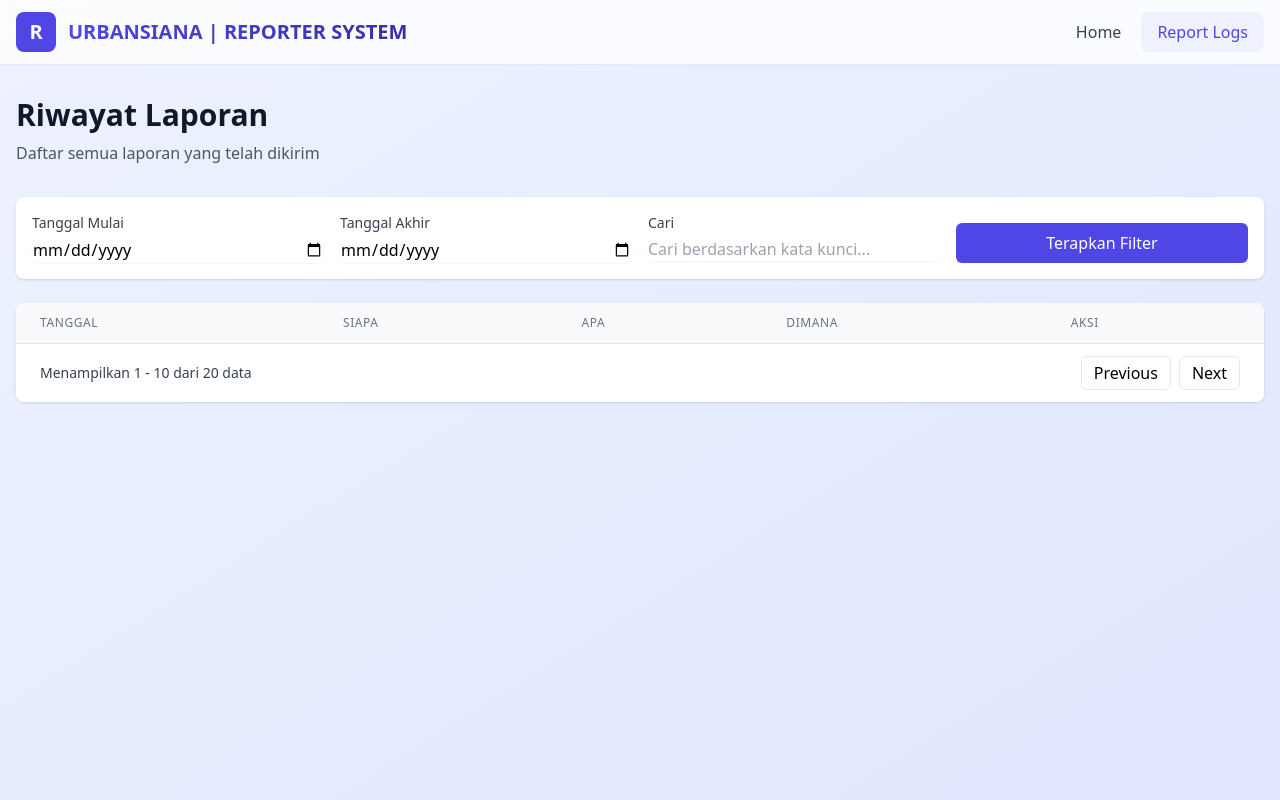
After one commit to Gayu2555/Field-Reporter, a PHP site: page /report_log.php in a window 1280 px wide. The commit adds this page. Run offline with PHP 8.4, Linux system fonts and the light colour scheme; lists and menus that the app fills with data are empty; some libraries are stand-ins or nearby versions.

Commit message:
nambahin fitur report log

````diff
--- a/dashboard.php
+++ b/dashboard.php
@@ -31,7 +31,7 @@
                     <a href="index.html" class="text-gray-700 hover:text-indigo-600 hover:bg-indigo-50 px-4 py-2 rounded-lg transition-colors">
                         Home
                     </a>
-                    <a href="report-logs.html" class="text-gray-700 hover:text-indigo-600 hover:bg-indigo-50 px-4 py-2 rounded-lg transition-colors">
+                    <a href="report_log.php" class="text-gray-700 hover:text-indigo-600 hover:bg-indigo-50 px-4 py-2 rounded-lg transition-colors">
                         Report Logs
                     </a>
                 </div>
@@ -275,7 +275,7 @@
                         formData.append('photos[]', photo);
                     });
 
-                    const response = await fetch('backend/report.php', {
+                    const response = await fetch('backend/proces.php', {
                         method: 'POST',
                         body: formData
                     });
--- a/index.php
+++ b/index.php
@@ -177,4 +177,3 @@
 </body>
 
 </html>
-```
--- /dev/null
+++ b/report_log.php
@@ -0,0 +1,280 @@
+<!-- report-logs.html -->
+<!DOCTYPE html>
+<html lang="id">
+
+<head>
+    <meta charset="UTF-8">
+    <meta name="viewport" content="width=device-width, initial-scale=1.0">
+    <title>Report Logs - URBANSIANA</title>
+    <script src="https://cdn.tailwindcss.com"></script>
+    <script src="https://cdnjs.cloudflare.com/ajax/libs/luxon/3.4.4/luxon.min.js"></script>
+</head>
+
+<body class="bg-gradient-to-br from-indigo-50 to-indigo-100 min-h-screen">
+    <!-- Navbar - sama seperti index.html -->
+    <nav class="bg-white/80 backdrop-blur-md border-b border-indigo-100 sticky top-0 z-50">
+        <div class="max-w-7xl mx-auto px-4">
+            <div class="flex justify-between h-16">
+                <div class="flex items-center space-x-3">
+                    <div class="h-10 w-10 bg-indigo-600 rounded-lg flex items-center justify-center">
+                        <span class="text-white text-xl font-bold">R</span>
+                    </div>
+                    <span class="text-xl font-bold bg-gradient-to-r from-indigo-600 to-indigo-800 bg-clip-text text-transparent">
+                        URBANSIANA | REPORTER SYSTEM
+                    </span>
+                </div>
+
+                <div class="hidden md:flex items-center space-x-1">
+                    <a href="index.html" class="text-gray-700 hover:text-indigo-600 hover:bg-indigo-50 px-4 py-2 rounded-lg transition-colors">
+                        Home
+                    </a>
+                    <a href="report-logs.html" class="text-indigo-600 bg-indigo-50 px-4 py-2 rounded-lg transition-colors">
+                        Report Logs
+                    </a>
+                </div>
+            </div>
+        </div>
+    </nav>
+
+    <div class="max-w-7xl mx-auto py-8 px-4">
+        <!-- Header Section -->
+        <div class="mb-8">
+            <h1 class="text-3xl font-bold text-gray-900">Riwayat Laporan</h1>
+            <p class="mt-2 text-gray-600">Daftar semua laporan yang telah dikirim</p>
+        </div>
+
+        <!-- Filter Section -->
+        <div class="bg-white rounded-lg shadow p-4 mb-6">
+            <div class="grid grid-cols-1 md:grid-cols-4 gap-4">
+                <div>
+                    <label class="block text-sm font-medium text-gray-700">Tanggal Mulai</label>
+                    <input type="date" id="startDate" class="mt-1 block w-full rounded-md border-gray-300 shadow-sm focus:border-indigo-500 focus:ring-indigo-500">
+                </div>
+                <div>
+                    <label class="block text-sm font-medium text-gray-700">Tanggal Akhir</label>
+                    <input type="date" id="endDate" class="mt-1 block w-full rounded-md border-gray-300 shadow-sm focus:border-indigo-500 focus:ring-indigo-500">
+                </div>
+                <div>
+                    <label class="block text-sm font-medium text-gray-700">Cari</label>
+                    <input type="text" id="searchInput" placeholder="Cari berdasarkan kata kunci..."
+                        class="mt-1 block w-full rounded-md border-gray-300 shadow-sm focus:border-indigo-500 focus:ring-indigo-500">
+                </div>
+                <div class="flex items-end">
+                    <button id="filterBtn" class="w-full bg-indigo-600 text-white px-4 py-2 rounded-md hover:bg-indigo-700 transition-colors">
+                        Terapkan Filter
+                    </button>
+                </div>
+            </div>
+        </div>
+
+        <!-- Reports Table -->
+        <div class="bg-white rounded-lg shadow overflow-hidden">
+            <div class="overflow-x-auto">
+                <table class="min-w-full divide-y divide-gray-200">
+                    <thead class="bg-gray-50">
+                        <tr>
+                            <th class="px-6 py-3 text-left text-xs font-medium text-gray-500 uppercase tracking-wider">Tanggal</th>
+                            <th class="px-6 py-3 text-left text-xs font-medium text-gray-500 uppercase tracking-wider">Siapa</th>
+                            <th class="px-6 py-3 text-left text-xs font-medium text-gray-500 uppercase tracking-wider">Apa</th>
+                            <th class="px-6 py-3 text-left text-xs font-medium text-gray-500 uppercase tracking-wider">Dimana</th>
+                            <th class="px-6 py-3 text-left text-xs font-medium text-gray-500 uppercase tracking-wider">Aksi</th>
+                        </tr>
+                    </thead>
+                    <tbody id="reportsTableBody" class="bg-white divide-y divide-gray-200">
+                        <!-- Data akan diisi melalui JavaScript -->
+                    </tbody>
+                </table>
+            </div>
+
+            <!-- Pagination -->
+            <div class="bg-white px-4 py-3 border-t border-gray-200 sm:px-6">
+                <div class="flex justify-between items-center">
+                    <div class="text-sm text-gray-700">
+                        Menampilkan <span id="startCount">1</span> - <span id="endCount">10</span> dari
+                        <span id="totalCount">20</span> data
+                    </div>
+                    <div class="flex space-x-2">
+                        <button id="prevPage" class="px-3 py-1 border rounded-md hover:bg-gray-50">
+                            Previous
+                        </button>
+                        <button id="nextPage" class="px-3 py-1 border rounded-md hover:bg-gray-50">
+                            Next
+                        </button>
+                    </div>
+                </div>
+            </div>
+        </div>
+    </div>
+
+    <!-- Modal Detail Report -->
+    <div id="reportModal" class="fixed inset-0 bg-gray-600 bg-opacity-50 hidden overflow-y-auto h-full w-full">
+        <div class="relative top-20 mx-auto p-5 border w-11/12 md:w-3/4 lg:w-1/2 shadow-lg rounded-md bg-white">
+            <div class="flex justify-between items-center mb-4">
+                <h3 class="text-xl font-bold">Detail Laporan</h3>
+                <button id="closeModal" class="text-gray-600 hover:text-gray-900">
+                    <svg class="w-6 h-6" fill="none" stroke="currentColor" viewBox="0 0 24 24">
+                        <path stroke-linecap="round" stroke-linejoin="round" stroke-width="2" d="M6 18L18 6M6 6l12 12" />
+                    </svg>
+                </button>
+            </div>
+            <div id="modalContent" class="space-y-4">
+                <!-- Content akan diisi melalui JavaScript -->
+            </div>
+        </div>
+    </div>
+
+    <script>
+        document.addEventListener('DOMContentLoaded', function() {
+            let currentPage = 1;
+            const itemsPerPage = 10;
+
+            // Load initial data
+            loadReports();
+
+            // Filter button click handler
+            document.getElementById('filterBtn').addEventListener('click', function() {
+                currentPage = 1;
+                loadReports();
+            });
+
+            // Pagination handlers
+            document.getElementById('prevPage').addEventListener('click', function() {
+                if (currentPage > 1) {
+                    currentPage--;
+                    loadReports();
+                }
+            });
+
+            document.getElementById('nextPage').addEventListener('click', function() {
+                currentPage++;
+                loadReports();
+            });
+
+            function loadReports() {
+                const startDate = document.getElementById('startDate').value;
+                const endDate = document.getElementById('endDate').value;
+                const searchQuery = document.getElementById('searchInput').value;
+
+                // Fetch data from backend
+                fetch(`backend/get-reports.php?page=${currentPage}&limit=${itemsPerPage}&start=${startDate}&end=${endDate}&search=${searchQuery}`)
+                    .then(response => response.json())
+                    .then(data => {
+                        renderReports(data.reports);
+                        updatePagination(data.total);
+                    })
+                    .catch(error => console.error('Error:', error));
+            }
+
+            function renderReports(reports) {
+                const tbody = document.getElementById('reportsTableBody');
+                tbody.innerHTML = '';
+
+                reports.forEach(report => {
+                    const row = document.createElement('tr');
+                    row.innerHTML = `
+                        <td class="px-6 py-4 whitespace-nowrap text-sm text-gray-900">
+                            ${formatDate(report.created_at)}
+                        </td>
+                        <td class="px-6 py-4 whitespace-nowrap text-sm text-gray-900">
+                            ${report.who}
+                        </td>
+                        <td class="px-6 py-4 whitespace-nowrap text-sm text-gray-900">
+                            ${report.what}
+                        </td>
+                        <td class="px-6 py-4 whitespace-nowrap text-sm text-gray-900">
+                            ${report.where}
+                        </td>
+                        <td class="px-6 py-4 whitespace-nowrap text-sm text-gray-900">
+                            <button onclick="showReportDetail(${report.id})"
+                                    class="text-indigo-600 hover:text-indigo-900">
+                                Detail
+                            </button>
+                        </td>
+                    `;
+                    tbody.appendChild(row);
+                });
+            }
+
+            function updatePagination(total) {
+                const startCount = ((currentPage - 1) * itemsPerPage) + 1;
+                const endCount = Math.min(currentPage * itemsPerPage, total);
+
+                document.getElementById('startCount').textContent = startCount;
+                document.getElementById('endCount').textContent = endCount;
+                document.getElementById('totalCount').textContent = total;
+
+                document.getElementById('prevPage').disabled = currentPage === 1;
+                document.getElementById('nextPage').disabled = endCount >= total;
+            }
+
+            function formatDate(dateString) {
+                return new Date(dateString).toLocaleDateString('id-ID', {
+                    year: 'numeric',
+                    month: 'long',
+                    day: 'numeric',
+                    hour: '2-digit',
+                    minute: '2-digit'
+                });
+            }
+        });
+
+        function showReportDetail(reportId) {
+            fetch(`backend/get-report-detail.php?id=${reportId}`)
+                .then(response => response.json())
+                .then(report => {
+                    const modalContent = document.getElementById('modalContent');
+                    modalContent.innerHTML = `
+                        <div class="grid grid-cols-1 md:grid-cols-2 gap-4">
+                            <div>
+                                <h4 class="font-semibold">Siapa</h4>
+                                <p>${report.who}</p>
+                            </div>
+                            <div>
+                                <h4 class="font-semibold">Apa</h4>
+                                <p>${report.what}</p>
+                            </div>
+                            <div>
+                                <h4 class="font-semibold">Dimana</h4>
+                                <p>${report.where}</p>
+                            </div>
+                            <div>
+                                <h4 class="font-semibold">Kapan</h4>
+                                <p>${formatDate(report.when)}</p>
+                            </div>
+                            <div class="col-span-2">
+                                <h4 class="font-semibold">Mengapa</h4>
+                                <p>${report.why}</p>
+                            </div>
+                            <div class="col-span-2">
+                                <h4 class="font-semibold">Bagaimana</h4>
+                                <p>${report.how}</p>
+                            </div>
+                            <div class="col-span-2">
+                                <h4 class="font-semibold">Detail Tambahan</h4>
+                                <p>${report.details || '-'}</p>
+                            </div>
+                            <div class="col-span-2">
+                                <h4 class="font-semibold">Foto</h4>
+                                <div class="grid grid-cols-2 md:grid-cols-4 gap-4 mt-2">
+                                    ${report.photos.map(photo => `
+                                        <img src="uploads/${photo}"
+                                             alt="Report photo"
+                                             class="w-full h-32 object-cover rounded-lg">
+                                    `).join('')}
+                                </div>
+                            </div>
+                        </div>
+                    `;
+                    document.getElementById('reportModal').classList.remove('hidden');
+                })
+                .catch(error => console.error('Error:', error));
+        }
+
+        // Modal close handler
+        document.getElementById('closeModal').addEventListener('click', function() {
+            document.getElementById('reportModal').classList.add('hidden');
+        });
+    </script>
+</body>
+
+</html>
````
Also changed, not shown: backend/verify_auth.php (+78 -2 lines), login.js (+146 -58 lines), 1 other file.
